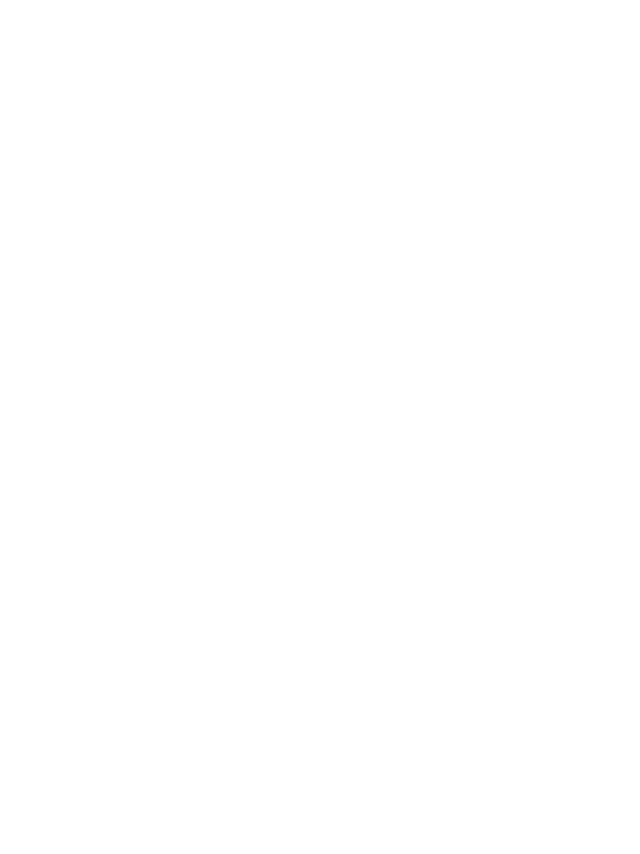
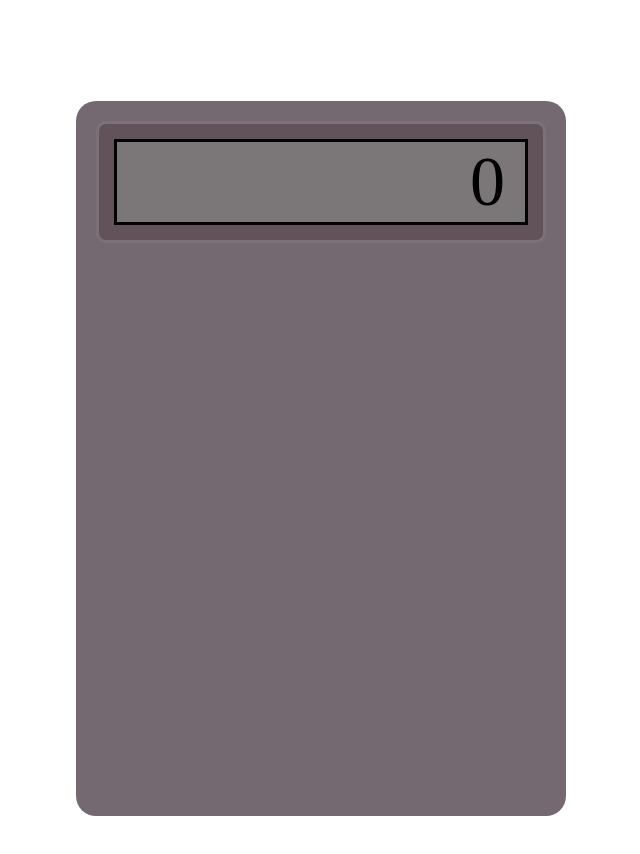
Before and after one commit to bikatot/calculator-odin, a plain HTML site: page index.html in a window 1280 px wide. Shown: the whole page, without its empty margins (319-959 px from the left). Before the commit the page ends 800 px from the top, so only its background shows below. Drawn offline with Linux system fonts and the light colour scheme.

Commit message:
Create a calculator display

```diff
--- a/index.html
+++ b/index.html
@@ -9,6 +9,12 @@
   <link rel="stylesheet" href="styles.css">
 </head>
 <body>
-
+  <div class="container">
+    <div class="display-border">
+      <div class="display">0</div>
+    </div>
+    <div class="buttons">
+    </div>
+  </div>
 </body>
 </html>
--- a/styles.css
+++ b/styles.css
@@ -0,0 +1,35 @@
+body {
+  display: flex;
+  justify-content: center;
+  align-items: center;
+  height: 900px;
+}
+
+.container {
+  display: flex;
+  flex-direction: column;
+  height: 675px;
+  width: 450px;
+  border-radius: 20px;
+  align-self: center;
+  padding: 20px;
+  justify-content: space-between;
+  background-color: #756971;
+}
+
+.display-border {
+  padding: 15px;
+  border-radius: 10px;
+  border: solid 3px #7b7177;
+  background-color: #62535b;
+
+}
+
+.display {
+  display: flex;
+  border: 3px solid black;
+  justify-content: flex-end;
+  font-size: 70px;
+  background-color: #7b7678;
+  padding: 0px 20px;
+}
```
